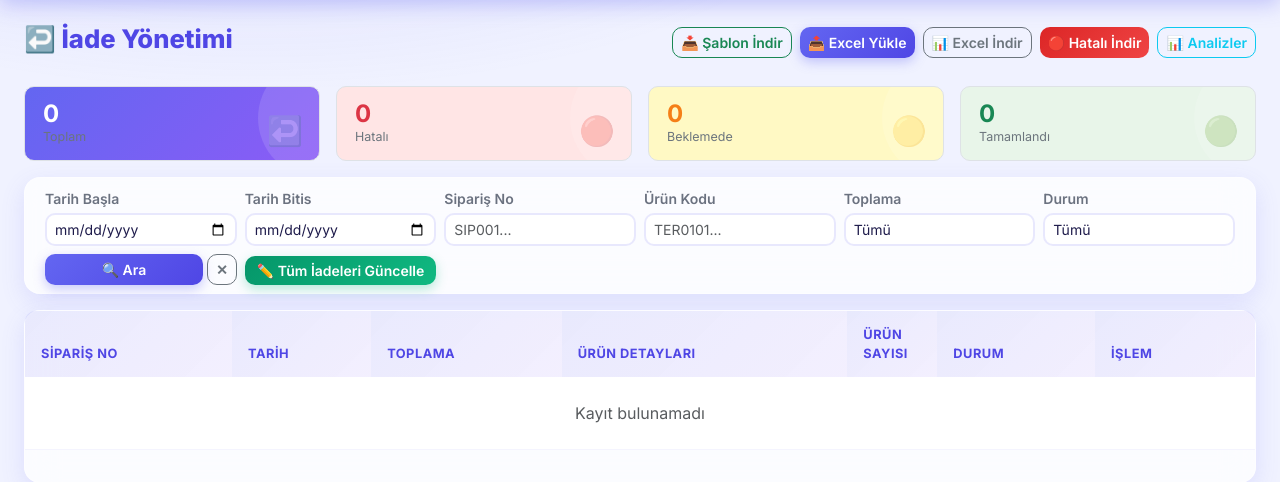
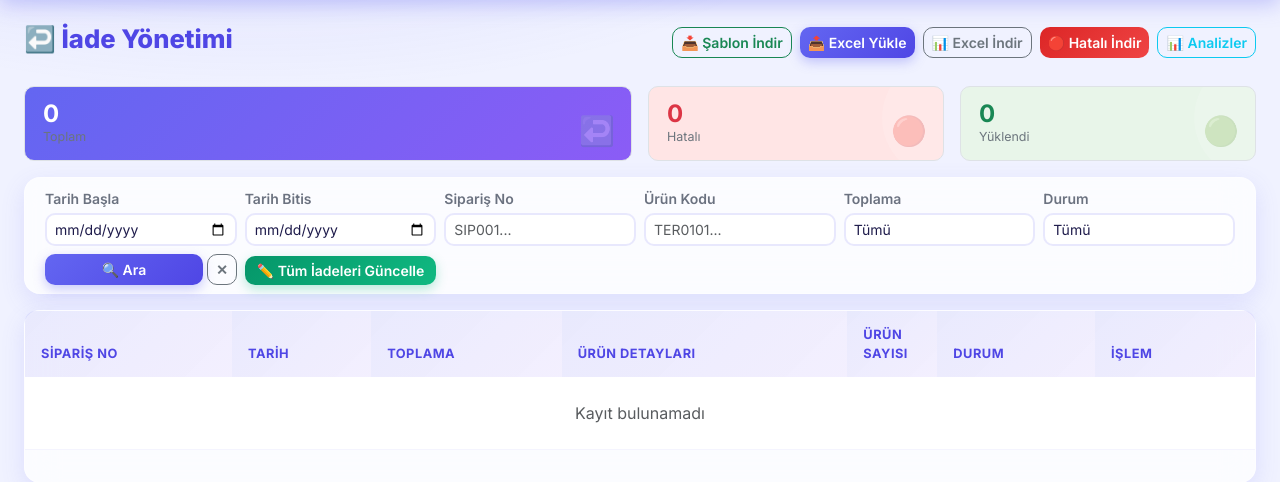
Before and after one commit to tunacancakallioglu1-del/depo-takip-sistemi, a Flask app: page /iadeler/ in a window 1280 px wide. Shown: the part 68-550 px from the top of the page. Run offline with Flask 3, Linux system fonts and the light colour scheme; data that the repository does not hold is empty; some libraries are stand-ins or nearby versions.

Commit message:
İADE durum sistemi: BEKLEMEDE→YÜKLENDİ, yeni durum-guncelle endpoint, UI güncelleme

```diff
--- a/routes/iadeler.py
+++ b/routes/iadeler.py
@@ -202,7 +202,7 @@ def excel_yukle():
                 'hata': hata_sebebi,
             })
         else:
-            durum = 'BEKLEMEDE'
+            durum = 'YÜKLENDİ'
             hata_sebebi = None
             basarili += 1
 
@@ -321,7 +321,7 @@ def api_list():
             'sebep': item.sebebi or '',
             'toplama': item.toplama.ad if item.toplama else '',
             'toplama_id': item.toplama_id,
-            'durum': item.durum or 'BEKLEMEDE',
+            'durum': item.durum or 'YÜKLENDİ',
             'hata_sebebi': item.hata_sebebi or '',
         })
 
@@ -342,7 +342,7 @@ def api_get(return_id):
             'adet': ret.adet,
             'sebebi': ret.sebebi or '',
             'toplama_id': ret.toplama_id,
-            'durum': ret.durum or 'BEKLEMEDE',
+            'durum': ret.durum or 'YÜKLENDİ',
             'hata_sebebi': ret.hata_sebebi or '',
         },
     })
@@ -384,8 +384,8 @@ def api_guncelle(return_id):
         else:
             ret.urun_id = None
 
-    # Durum otomatik belirleme (TAMAMLANDI ise değiştirme)
-    if eski_durum != 'TAMAMLANDI':
+    # Durum otomatik belirleme (YÜKLENDİ ise değiştirme)
+    if eski_durum != 'YÜKLENDİ':
         errors = _check_return(
             siparis_no=ret.siparis_no,
             tarih=ret.tarih,
@@ -400,7 +400,7 @@ def api_guncelle(return_id):
             ret.durum = 'HATALI'
             ret.hata_sebebi = '; '.join(errors)
         else:
-            ret.durum = 'BEKLEMEDE'
+            ret.durum = 'YÜKLENDİ'
             ret.hata_sebebi = None
 
     log_audit('update', 'returns', return_id, eski_deger=eski,
@@ -455,7 +455,7 @@ def api_grup_revalidate():
             ret.hata_sebebi = '; '.join(errors)
             hatali_kalan += 1
         else:
-            ret.durum = 'BEKLEMEDE'
+            ret.durum = 'YÜKLENDİ'
             ret.hata_sebebi = None
             duzeltilen += 1
 
@@ -464,7 +464,7 @@ def api_grup_revalidate():
               yeni_deger={'siparis_no': siparis_no, 'duzeltilen': duzeltilen, 'hatali_kalan': hatali_kalan})
 
     if duzeltilen:
-        mesaj = f'{duzeltilen} iade BEKLEMEDE oldu' + (f', {hatali_kalan} hata devam ediyor' if hatali_kalan else '')
+        mesaj = f'{duzeltilen} iade YÜKLENDİ oldu' + (f', {hatali_kalan} hata devam ediyor' if hatali_kalan else '')
     else:
         mesaj = f'Hatalar devam ediyor ({hatali_kalan} iade)'
     return jsonify({'basarili': True, 'duzeltilen': duzeltilen, 'hatali_kalan': hatali_kalan, 'mesaj': mesaj})
@@ -523,7 +523,7 @@ def guncelle_hatali_iadeler_route():
             ret.hata_sebebi = '; '.join(errors)
             hala_hatali += 1
         else:
-            ret.durum = 'BEKLEMEDE'
+            ret.durum = 'YÜKLENDİ'
             ret.hata_sebebi = None
             duzeltilen += 1
 
@@ -534,7 +534,7 @@ def guncelle_hatali_iadeler_route():
     return jsonify({
         'status': 'success',
         'basarili': True,
-        'message': f"{duzeltilen} iade BEKLEMEDE'ye geçti. {hala_hatali} iade hâlâ HATALI",
+        'message': f"{duzeltilen} iade YÜKLENDİ'ye geçti. {hala_hatali} iade hâlâ HATALI",
         'duzeltilen': duzeltilen,
         'hala_hatali': hala_hatali,
     })
@@ -567,7 +567,7 @@ def tum_iadeleri_guncelle():
     hatali_kalan = 0
 
     for ret in iadeler:
-        if ret.durum == 'TAMAMLANDI':
+        if ret.durum == 'YÜKLENDİ':
             guncellenen += 1
             continue
 
@@ -579,9 +579,9 @@ def tum_iadeleri_guncelle():
             ret.hata_sebebi = '; '.join(errors)
             hatali_kalan += 1
         else:
-            ret.durum = 'BEKLEMEDE'
+            ret.durum = 'YÜKLENDİ'
             ret.hata_sebebi = None
-            if onceki_durum != 'BEKLEMEDE':
+            if onceki_durum != 'YÜKLENDİ':
                 duzeltilen += 1
 
         guncellenen += 1
@@ -635,7 +635,7 @@ def listele_uyumlu():
         'adet': r.adet,
         'sebep': r.sebebi or '',
         'toplama': r.toplama.ad if r.toplama else '',
-        'durum': r.durum or 'BEKLEMEDE',
+        'durum': r.durum or 'YÜKLENDİ',
         'hata_sebebi': r.hata_sebebi or '',
     } for r in iadeler]
 
@@ -654,7 +654,7 @@ def api_siparis_detay(siparis_no):
         'siparis_no': siparis_no,
         'tarih': first.tarih.strftime('%d.%m.%Y') if first.tarih else '-',
         'toplama': first.toplama.ad if first.toplama else '-',
-        'durum': first.durum or 'BEKLEMEDE',
+        'durum': first.durum or 'YÜKLENDİ',
     }
 
     urunler = []
@@ -858,3 +858,44 @@ def api_analizler():
         'iade_nedenleri': [{'sebep': r.sebebi or 'Belirtilmedi', 'adet': int(r.adet)} for r in nedenler],
         'toplama_iadeleri': [{'toplama': r.toplama, 'adet': int(r.adet)} for r in toplama_iadeleri],
     })
+
+
+@iadeler_bp.route('/api/durum-guncelle', methods=['POST'])
+def api_durum_guncelle():
+    """İade durumunu manuel olarak güncelle: HATALI veya YÜKLENDİ"""
+    data = request.json or {}
+    iade_id = data.get('iade_id')
+    yeni_durum = str(data.get('durum', '')).strip().upper()
+
+    if not iade_id:
+        return jsonify({'basarili': False, 'mesaj': 'İade ID gerekli'}), 400
+
+    if yeni_durum not in ('HATALI', 'YÜKLENDİ'):
+        return jsonify({'basarili': False, 'mesaj': 'Geçersiz durum. HATALI veya YÜKLENDİ olmalı'}), 400
+
+    ret = Return.query.get_or_404(iade_id)
+    eski_durum = ret.durum
+
+    if yeni_durum == 'YÜKLENDİ':
+        errors = _check_return(
+            siparis_no=ret.siparis_no,
+            tarih=ret.tarih,
+            urun_id=ret.urun_id,
+            urun_kodu_ham=ret.urun_kodu_ham,
+            beden=ret.beden,
+            adet=ret.adet,
+            toplama_id=ret.toplama_id,
+            product=ret.urun,
+        )
+        if errors:
+            return jsonify({'basarili': False, 'mesaj': 'YÜKLENDİ yapılamaz: ' + '; '.join(errors)}), 400
+        ret.hata_sebebi = None
+    else:
+        ret.hata_sebebi = ret.hata_sebebi or 'Manuel olarak HATALI yapıldı'
+
+    ret.durum = yeni_durum
+    log_audit('durum_guncelle', 'returns', iade_id,
+              eski_deger={'durum': eski_durum},
+              yeni_deger={'durum': yeni_durum})
+    db.session.commit()
+    return jsonify({'basarili': True, 'mesaj': f'İade durumu {yeni_durum} yapıldı', 'yeni_durum': yeni_durum})
--- a/templates/iadeler.html
+++ b/templates/iadeler.html
@@ -7,8 +7,7 @@
 
 /* ── Durum Rozetleri ──────────────────────────────────────────── */
 .durum-hatali    { background:#FFE5E5; color:#D32F2F; border:1px solid #FFCDD2; }
-.durum-beklemede { background:#FFF9C4; color:#F57F17; border:1px solid #FFF176; }
-.durum-tamamlandi{ background:#E8F5E9; color:#2E7D32; border:1px solid #C8E6C9; }
+.durum-yuklendi  { background:#E8F5E9; color:#2E7D32; border:1px solid #C8E6C9; }
 .badge-durum { padding:4px 10px; border-radius:20px; font-size:.78rem; font-weight:600; cursor:default; white-space:nowrap; }
 
 /* ── Özet Kartlar ────────────────────────────────────────────── */
@@ -36,7 +35,7 @@
 
 <!-- Özet İstatistikler -->
 <div class="row g-3 mb-3" id="statsRow">
-  <div class="col-6 col-md-3">
+  <div class="col-6 col-md-6">
     <div class="stat-card bg-light border">
       <span class="stat-icon">↩️</span>
       <div><div class="stat-val" id="statToplam">—</div><div class="stat-lbl">Toplam</div></div>
@@ -49,15 +48,9 @@
     </div>
   </div>
   <div class="col-6 col-md-3">
-    <div class="stat-card border" style="background:#FFF9C4">
-      <span class="stat-icon">🟡</span>
-      <div><div class="stat-val" style="color:#F57F17" id="statBeklemede">—</div><div class="stat-lbl">Beklemede</div></div>
-    </div>
-  </div>
-  <div class="col-6 col-md-3">
     <div class="stat-card border" style="background:#E8F5E9">
       <span class="stat-icon">🟢</span>
-      <div><div class="stat-val text-success" id="statTamamlandi">—</div><div class="stat-lbl">Tamamlandı</div></div>
+      <div><div class="stat-val text-success" id="statYuklendi">—</div><div class="stat-lbl">Yüklendi</div></div>
     </div>
   </div>
 </div>
@@ -93,8 +86,7 @@
         <select class="form-select form-select-sm" id="fDurum">
           <option value="">Tümü</option>
           <option value="HATALI">🔴 Hatalı</option>
-          <option value="BEKLEMEDE">🟡 Beklemede</option>
-          <option value="TAMAMLANDI">🟢 Tamamlandı</option>
+          <option value="YÜKLENDİ">🟢 Yüklendi</option>
         </select>
       </div>
       <div class="col-6 col-md-2 d-flex gap-1">
@@ -308,12 +300,10 @@ async function loadMeta() {
 async function loadStats() {
   const total = await apiFetch('/iadeler/api/list?per_page=1');
   const hatali = await apiFetch('/iadeler/api/list?durum=HATALI&per_page=1');
-  const bekl = await apiFetch('/iadeler/api/list?durum=BEKLEMEDE&per_page=1');
-  const tamam = await apiFetch('/iadeler/api/list?durum=TAMAMLANDI&per_page=1');
-  document.getElementById('statToplam').textContent     = total.data?.toplam ?? '—';
-  document.getElementById('statHatali').textContent     = hatali.data?.toplam ?? '—';
-  document.getElementById('statBeklemede').textContent  = bekl.data?.toplam ?? '—';
-  document.getElementById('statTamamlandi').textContent = tamam.data?.toplam ?? '—';
+  const yuklendi = await apiFetch('/iadeler/api/list?durum=YÜKLENDİ&per_page=1');
+  document.getElementById('statToplam').textContent   = total.data?.toplam ?? '—';
+  document.getElementById('statHatali').textContent   = hatali.data?.toplam ?? '—';
+  document.getElementById('statYuklendi').textContent = yuklendi.data?.toplam ?? '—';
 }
 
 // ── Filtre URL ────────────────────────────────────────────────
@@ -366,11 +356,13 @@ async function tumIadeleriGuncelle() {
 // ── Durum Rozeti ──────────────────────────────────────────────
 function durumBadge(durum, hataSebebi) {
   const map = {
-    HATALI:     { cls:'durum-hatali',     icon:'🔴', lbl:'HATALI' },
-    BEKLEMEDE:  { cls:'durum-beklemede',  icon:'🟡', lbl:'BEKLEMEDE' },
-    TAMAMLANDI: { cls:'durum-tamamlandi', icon:'🟢', lbl:'TAMAMLANDI' },
+    HATALI:     { cls:'durum-hatali',    icon:'🔴', lbl:'HATALI' },
+    'YÜKLENDİ': { cls:'durum-yuklendi', icon:'🟢', lbl:'YÜKLENDİ' },
+    // Geriye dönük uyumluluk
+    BEKLEMEDE:  { cls:'durum-yuklendi', icon:'🟢', lbl:'YÜKLENDİ' },
+    TAMAMLANDI: { cls:'durum-yuklendi', icon:'🟢', lbl:'YÜKLENDİ' },
   };
-  const d = map[durum] || map['BEKLEMEDE'];
+  const d = map[durum] || map['YÜKLENDİ'];
   const tip = hataSebebi ? ` title="${escHtml(hataSebebi)}" data-bs-toggle="tooltip"` : '';
   return `<span class="badge-durum ${d.cls}"${tip}>${d.icon} ${d.lbl}</span>`;
 }
@@ -518,8 +510,7 @@ function goster_iade_modal(iade, urunler) {
 function getGrupDurumu(rows) {
   const durumlar = rows.map(r => r.durum);
   if (durumlar.includes('HATALI')) return 'HATALI';
-  if (durumlar.includes('BEKLEMEDE')) return 'BEKLEMEDE';
-  return 'TAMAMLANDI';
+  return 'YÜKLENDİ';
 }
 
 function getGrupHataSebebi(rows) {
@@ -633,7 +624,7 @@ async function iadeGuncelle() {
   if (data.basarili) {
     const durumMsg = data.yeni_durum === 'HATALI'
       ? '⚠️ Kaydedildi ama HATALI durumda'
-      : (data.yeni_durum === 'BEKLEMEDE' ? '✓ Kaydedildi — BEKLEMEDE' : '✓ Kaydedildi — TAMAMLANDI');
+      : '✓ Kaydedildi — YÜKLENDİ';
     showAlert(data.yeni_durum === 'HATALI' ? 'warning' : 'success', durumMsg);
     bootstrap.Modal.getInstance(document.getElementById('iadeDuzenleModal')).hide();
     loadIadeler(currentPage);
```
Also changed, not shown: database.py (+7 -1 lines).
